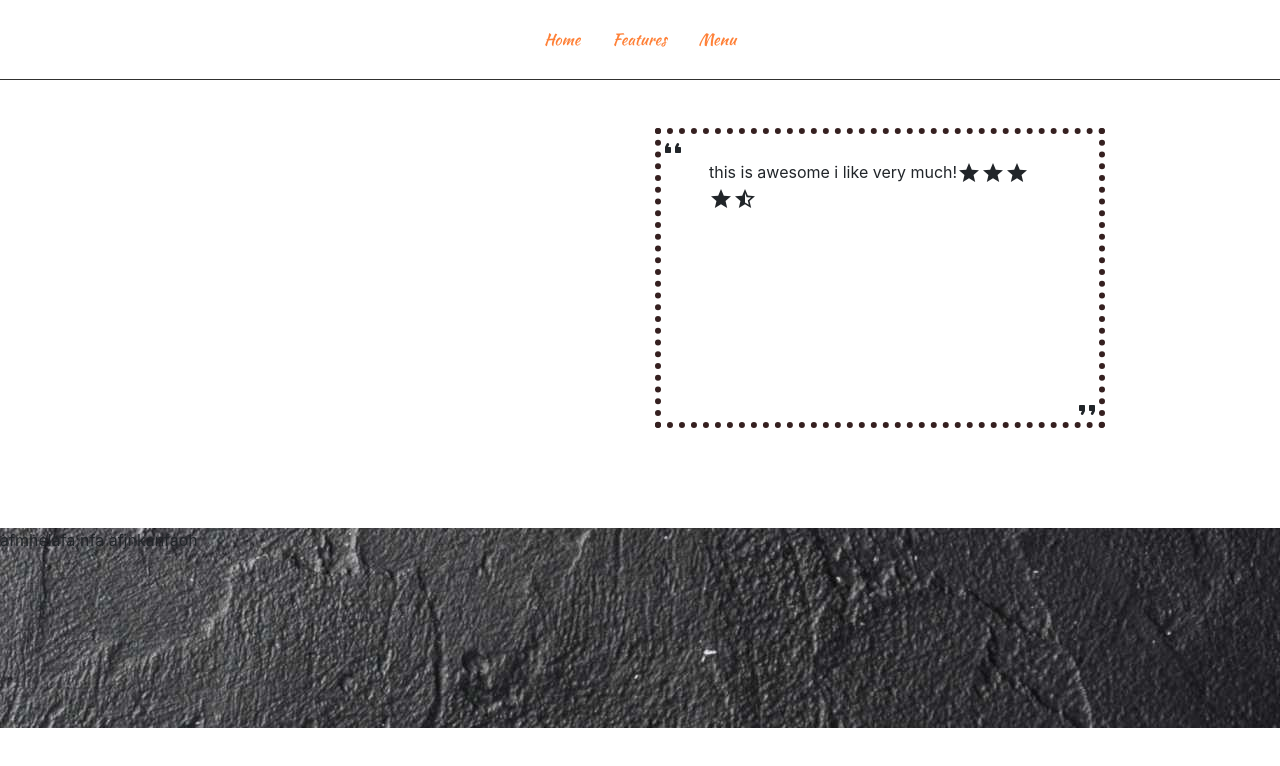
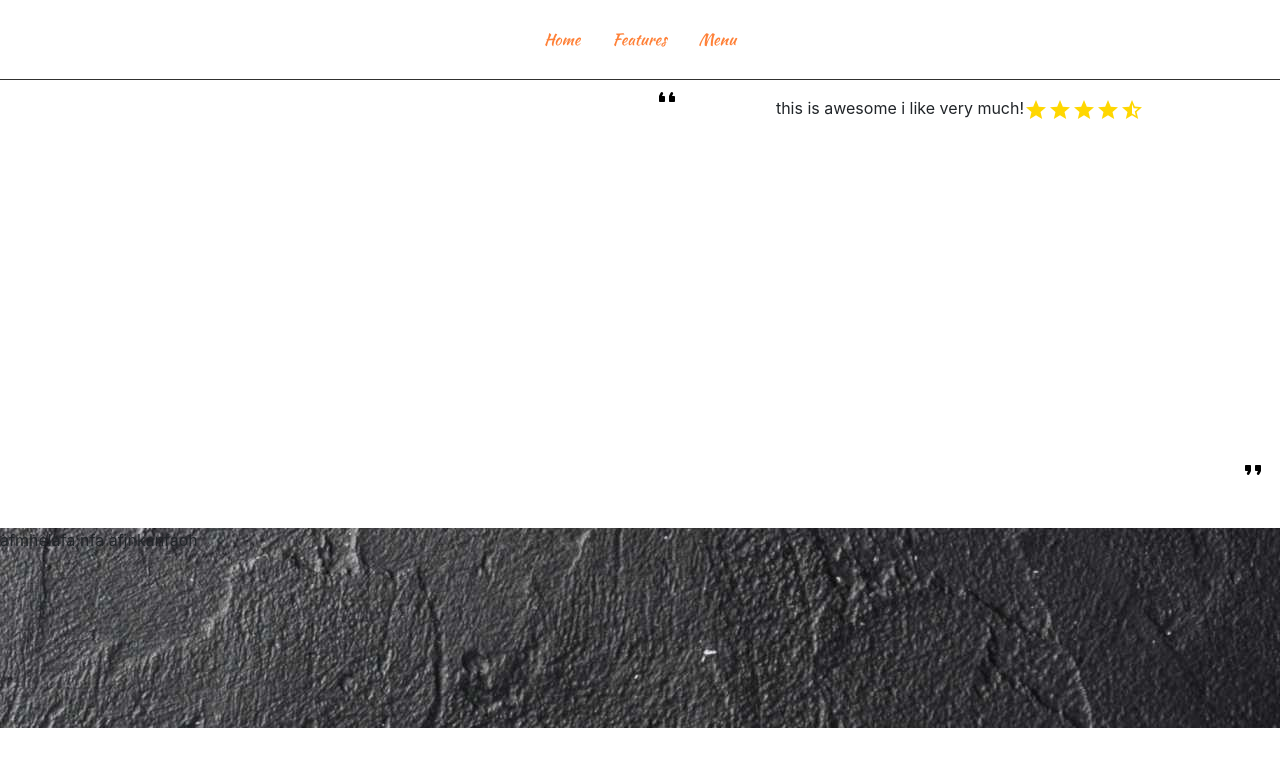
Before and after one commit to Kuldeep-Singh-28/web19_Restaurant-social-website, a React app: page / in a window 1280 px wide. Built offline with nearby package versions, Linux system fonts and the light colour scheme; some packages are replaced by stand-ins of ours.

Commit message:
Added the Ratings carousel.

```diff
--- a/src/HotelX/styles/hotel.css
+++ b/src/HotelX/styles/hotel.css
@@ -13,16 +13,39 @@
 }
 .comment{
 
-height:300px;width:450px;
-border: 6px dotted rgb(53, 32, 32);
+height:100%;
 
+}
+.comment-text {
+    margin-top: 0.2rem;
+    font-size: xx-large;
+    font-family: 'Kaushan Script', cursive;
+    color: #fff !important;
+    margin-bottom: 25px;
 }
 .com-con{
     position: relative;
+    display: flex;
+    justify-content: center;
+    bottom: 2rem;
+}
+
+img {
+  filter: blur(4px);
+}
+.MuiSvgIcon-root {
+ color: gold;
+}
+.quote {
+  color: black !important;
+  position: absolute;
+  top: -11px;
+  left: 0;
 }
 .quote2 {
+  color: black !important;
     position : absolute;
-    bottom:0;
+    bottom:14px;
     right:0;
 }
 
```
